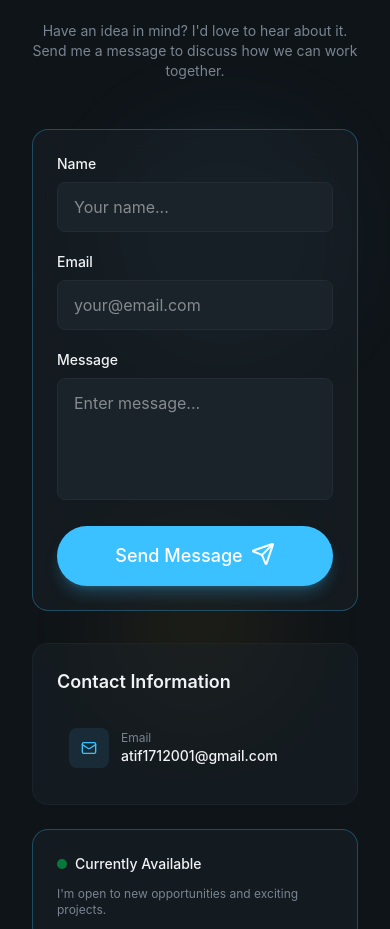
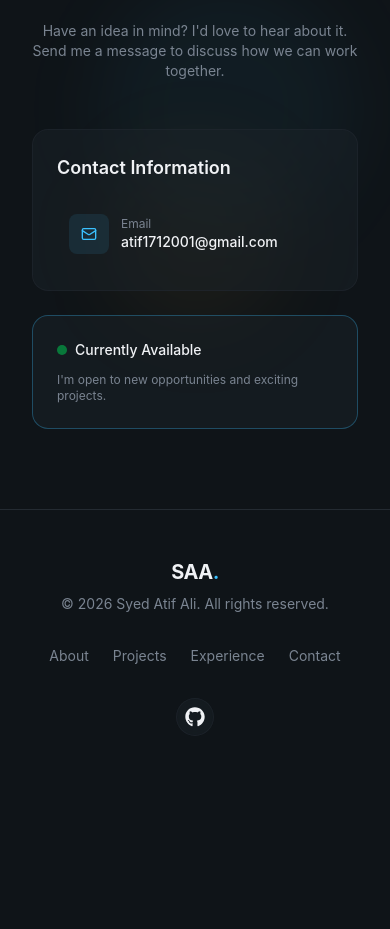
Before and after one commit to Atif-1/Portfolio, a React app: page / in a window 390 px wide. Shown: the part 6501-7430 px from the top of the page. After the commit the page ends 7285 px from the top, so only its background shows below. Built offline with nearby package versions, Linux system fonts and the light colour scheme; the HTML template or start-up script is replaced by a standard one.

Commit message:
Modify grid layout and comment out contact form
Updated the grid layout for the contact section and commented out the contact form.

```diff
--- a/src/section/Contact.jsx
+++ b/src/section/Contact.jsx
@@ -70,9 +70,9 @@ export const Contact=()=>{
     </div>
 
     {/* Form & Info Grid */}
-    <div className="grid grid-cols-1 lg:grid-cols-2 gap-8">
+    <div className="grid grid-cols-1 gap-8">
       {/* Contact Form */}
-      <div className="p-6 glass rounded-2xl border border-primary/30 animate-fade-in animation-delay-300">
+    {/*   <div className="p-6 glass rounded-2xl border border-primary/30 animate-fade-in animation-delay-300">
         <form className="space-y-5" onSubmit={handleSubmit}>
           <div>
             <label htmlFor="name" className="block text-sm font-medium mb-2">Name</label>
@@ -128,7 +128,7 @@ export const Contact=()=>{
             </div>
           )}
         </form>
-      </div>
+      </div>*/}
 
       {/* Contact Info */}
       <div className="space-y-6 animate-fade-in animation-delay-400">
```
